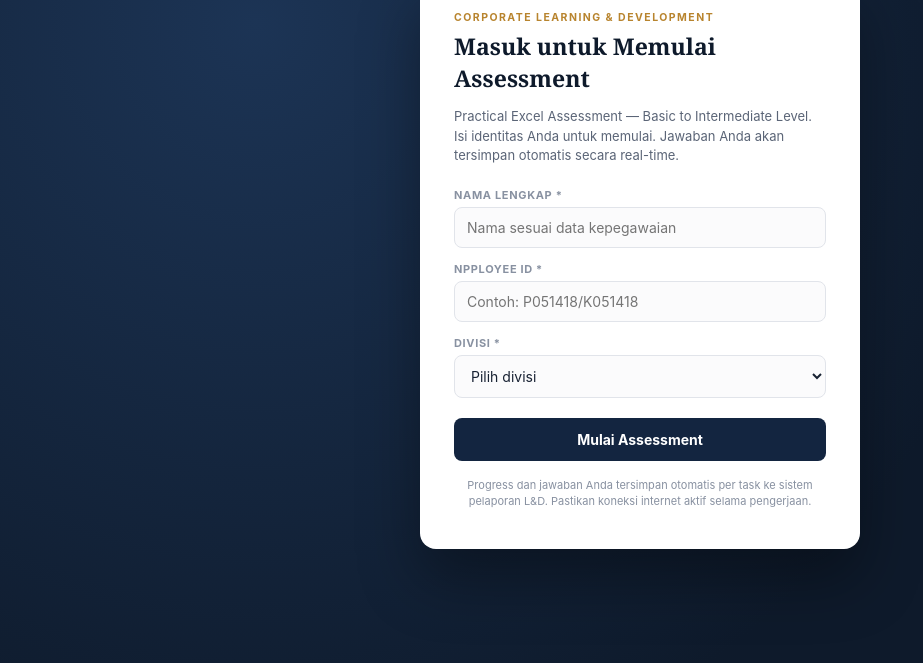
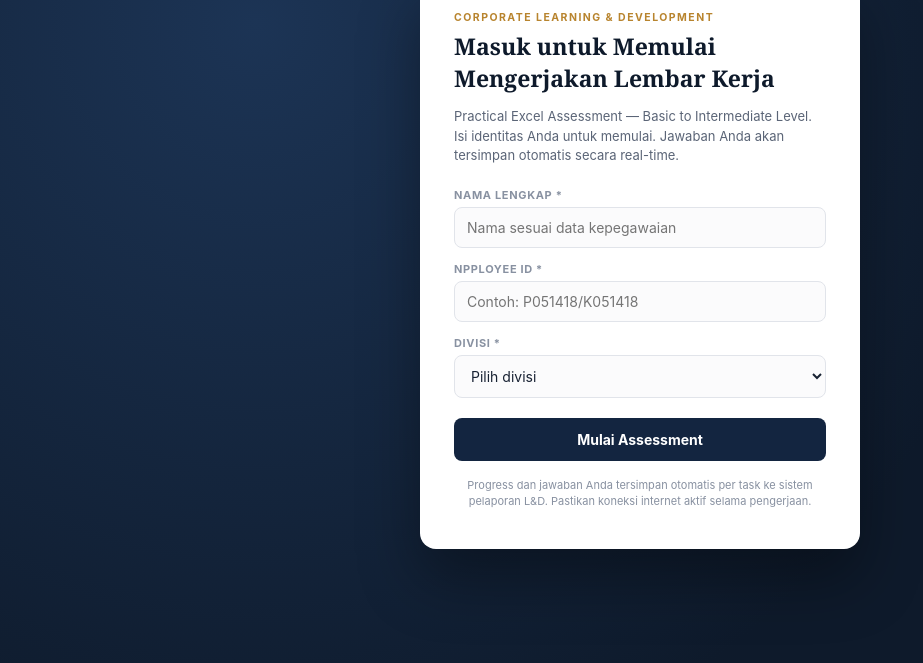
Before and after one commit to budisugiana/excel, a plain HTML site: page practical-excel-assessment.html in a window 1280 px wide. Shown: the part 137-800 px from the top of the page, without its empty margins (0-923 px from the left). Drawn offline with Linux system fonts and the light colour scheme.

Commit message:
Update practical-excel-assessment.html

```diff
--- a/practical-excel-assessment.html
+++ b/practical-excel-assessment.html
@@ -526,7 +526,7 @@ footer.app-footer{
 <div id="loginOverlay">
   <div class="login-card">
     <p class="login-eyebrow">Corporate Learning &amp; Development</p>
-    <h2>Masuk untuk Memulai Assessment</h2>
+    <h2>Masuk untuk Memulai Mengerjakan Lembar Kerja</h2>
     <p class="login-sub">Practical Excel Assessment — Basic to Intermediate Level. Isi identitas Anda untuk memulai. Jawaban Anda akan tersimpan otomatis secara real-time.</p>
     <div class="login-field">
       <label>Nama Lengkap *</label>
```
